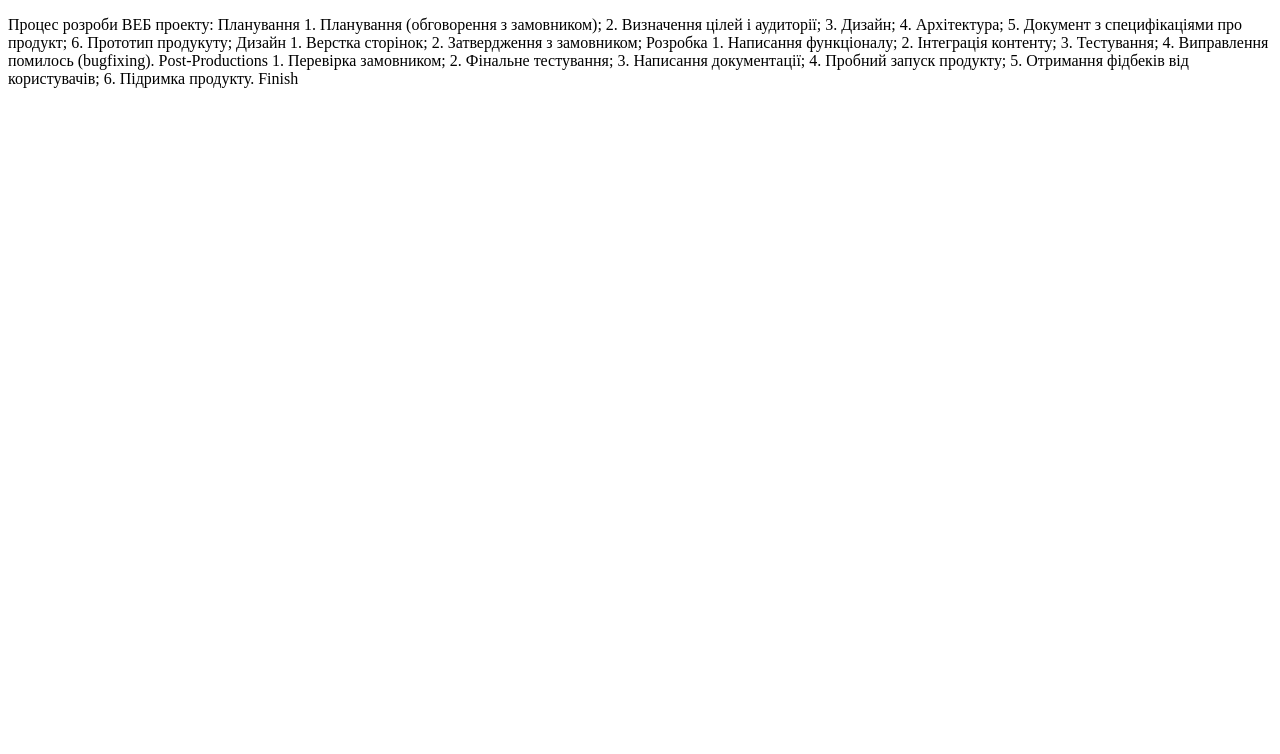
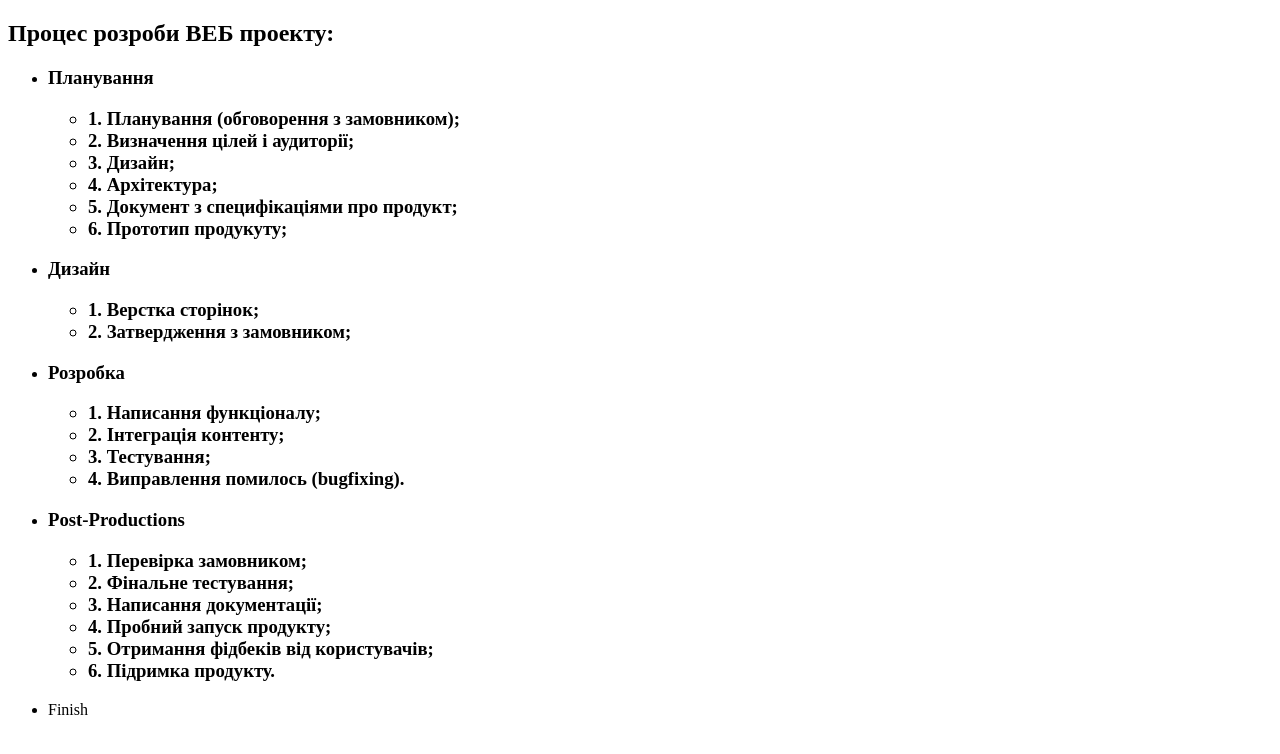
Before and after one commit to PevasG/PevasG.github.io, a plain HTML site: page index.html in a window 1280 px wide. Drawn offline with Linux system fonts and the light colour scheme.

Commit message:
Створив список

```diff
--- a/index.html
+++ b/index.html
@@ -5,31 +5,87 @@
     <title>Розробка WEBпроекту</title>
 </head>
 <body>
-<p>Процес розроби ВЕБ проекту:
-    Планування
+<h2>Процес розроби ВЕБ проекту:</h2>
+<ul>
+    <li>
+        <h3>Планування<h3/>
+            <ul>
+                <li>
                     1.  Планування (обговорення з замовником);
+                </li>
+                <li>
                     2.  Визначення цілей і аудиторії;
+                </li>
+                <li>
                     3.  Дизайн;
+                </li>
+                <li>
                     4.  Архітектура;
+                </li>
+                <li>
                     5.  Документ з специфікаціями про продукт;
+                </li>
+                <li>
                     6.  Прототип продукуту;
-    Дизайн
+                </li>
+            </ul>
+    </li>
+    <li>
+        <h3>Дизайн<h3/>
+            <ul>
+                <li>
                     1.  Верстка сторінок;
+                </li>
+                <li>
                     2.  Затвердження з замовником;
-    Розробка
+                </li>
+            </ul>
+    </li>
+    <li>
+        <h3>Розробка<h3/>
+            <ul>
+                <li>
                     1.  Написання функціоналу;
+                </li>
+                <li>
                     2.  Інтеграція контенту;
+                </li>
+                <li>
                     3.  Тестування;
+                </li>
+                <li>
                     4.  Виправлення помилось (bugfixing).
-    Post-Productions
+                </li>
+
+            </ul>
+    </li>
+    <li>
+        <h3>Post-Productions<h3/>
+            <ul>
+                <li>
                     1.  Перевірка замовником;
+                </li>
+                <li>
                     2.  Фінальне тестування;
+                </li>
+                <li>
                     3.  Написання документації;
+                </li>
+                <li>
                     4.  Пробний запуск продукту;
+                </li>
+                <li>
                     5.  Отримання фідбеків від користувачів;
+                </li>
+                <li>
                     6.  Підримка продукту.
-    Finish
-</p>
+                </li>
+            </ul>
+    </li>
+    <li>
+        <p>Finish<p/>
+    </li>
+</ul>
 
 </body>
 </html>
```
Lines whose indentation alone changed are shown as unchanged.
